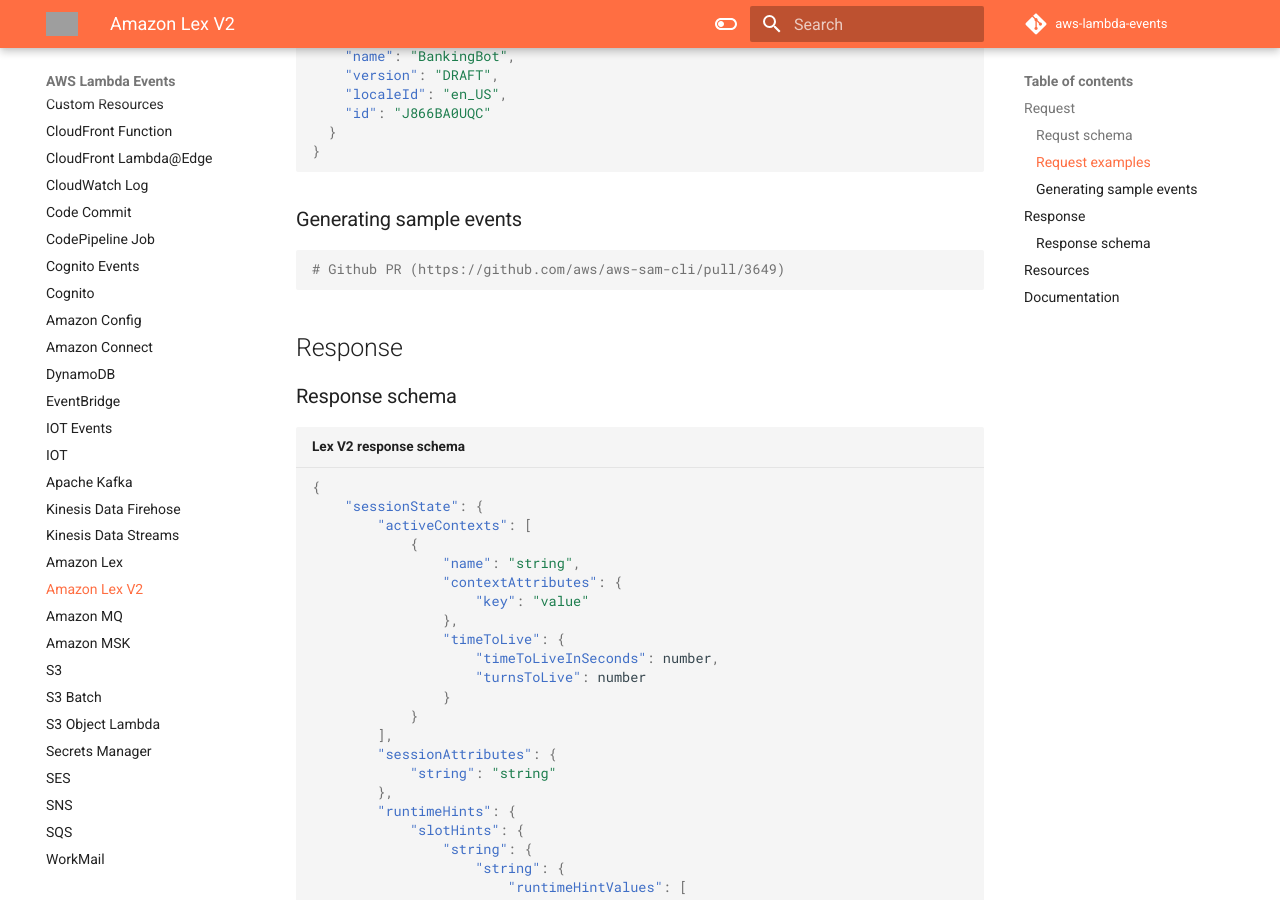
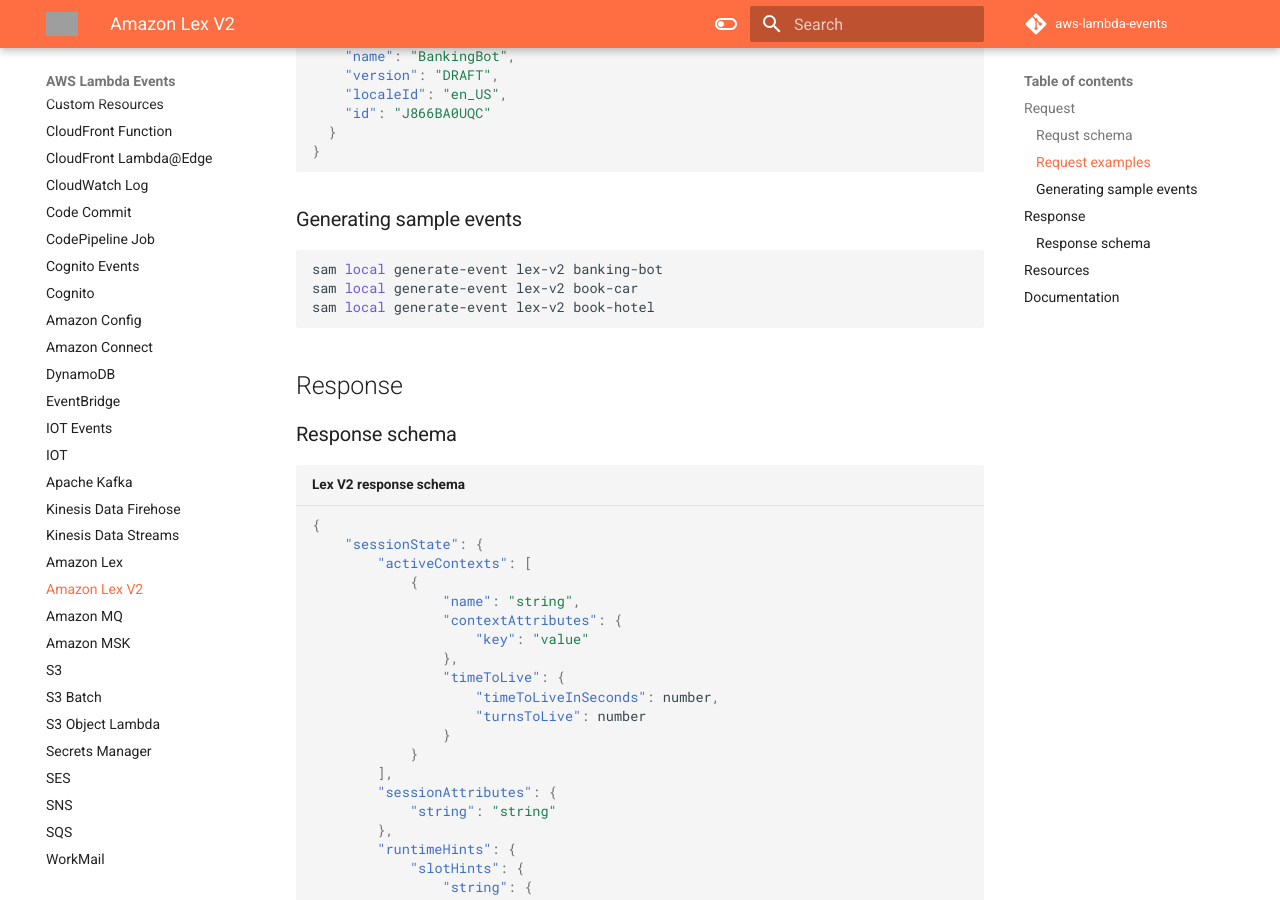
Before and after one commit to michaelbrewer/aws-lambda-events, an MkDocs documentation site: the page built from docs/lex-v2.md, in a window 1280 px wide and 900 px high, scrolled down 8201 px. Built offline with MkDocs 1.6.1 and Material for MkDocs 9.7.7, drawn with Linux system fonts in a browser that asks for light colours; comment, search, counter and statistics services are not loaded; grey boxes are pictures that could not be loaded.

Commit message:
chore: sync up with the latest sam cli

````diff
--- a/docs/lex-v2.md
+++ b/docs/lex-v2.md
@@ -282,7 +282,9 @@
 ### Generating sample events
 
 ```shell
-# Github PR (https://github.com/aws/aws-sam-cli/pull/3649)
+sam local generate-event lex-v2 banking-bot
+sam local generate-event lex-v2 book-car
+sam local generate-event lex-v2 book-hotel
 ```
 
 ## Response
````
Also changed, not shown: docs/http-api.md (+1 -1 lines), docs/work-mail.md (+6 -0 lines), 3 other files.
